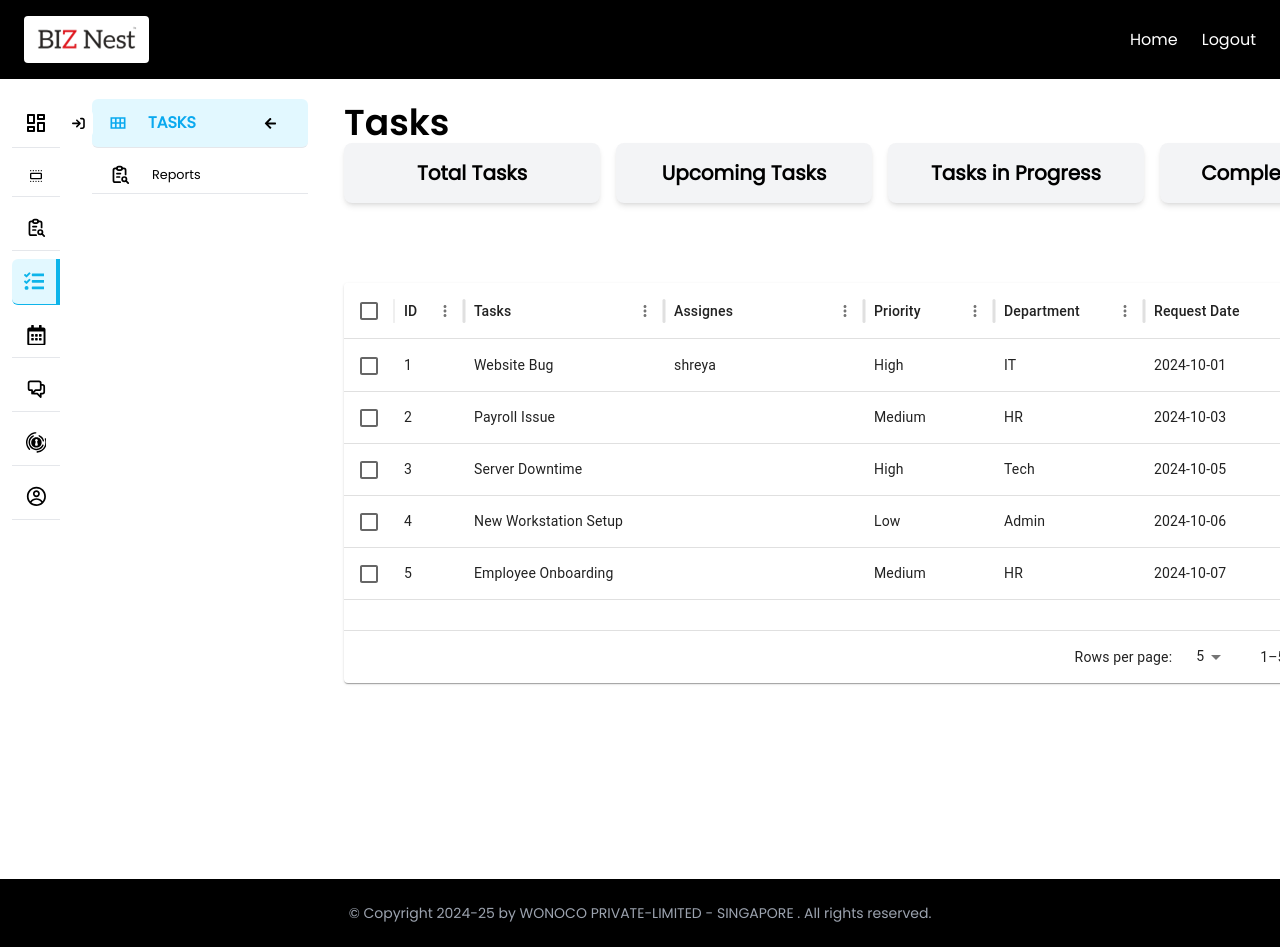
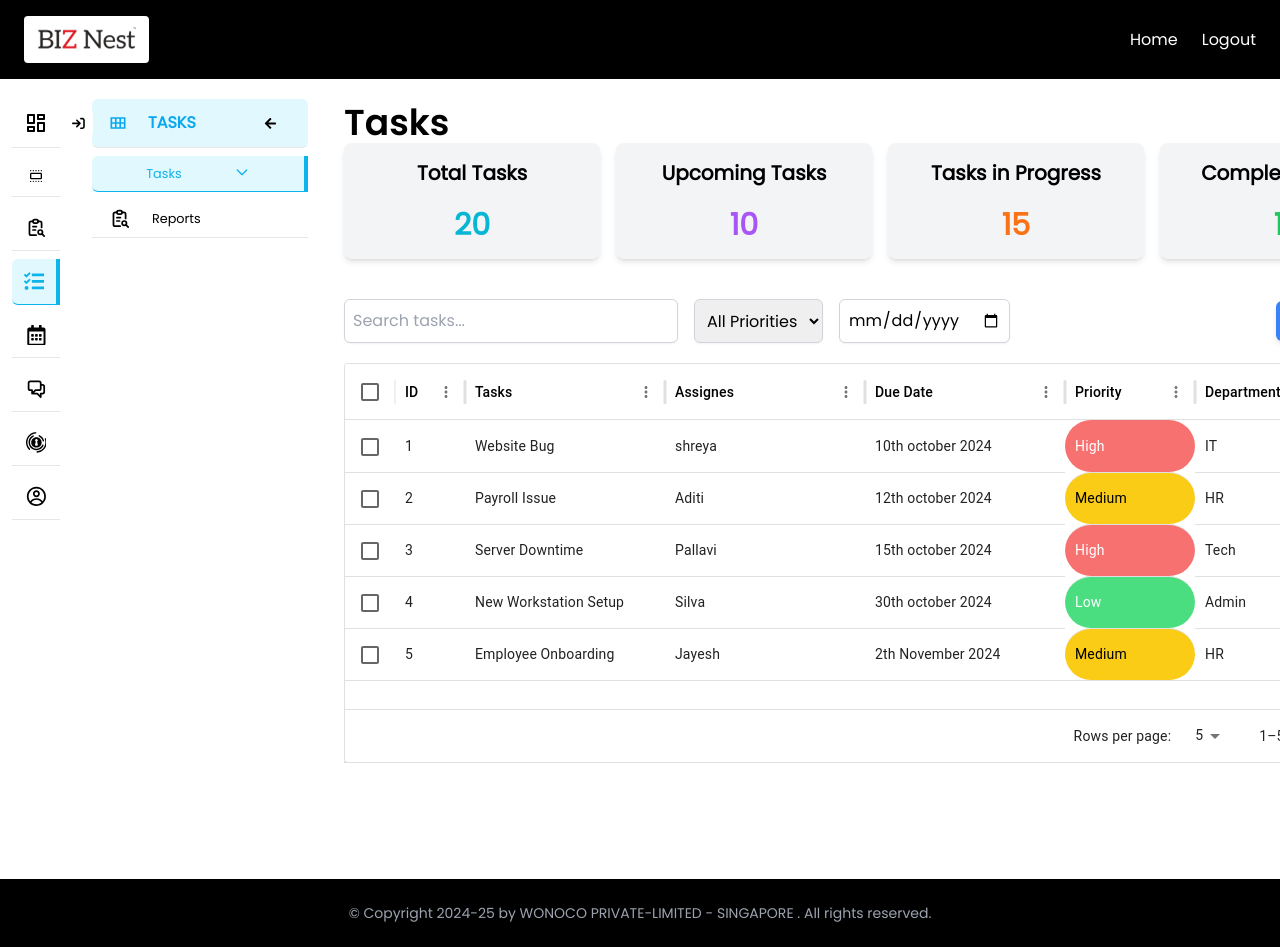
Before and after one commit to Kalpesh-Product/Client, a React (Create React App) app in the folder client-frontend/: page /tasks in a window 1280 px wide. Shown: the top 947 px of the page. Built offline with nearby package versions, Linux system fonts and the light colour scheme; what tailwindcss-motion would draw is missing.

Commit message:
Changes pushed on 20th November

```diff
--- a/client-frontend/src/components/ModuleSidebar.jsx
+++ b/client-frontend/src/components/ModuleSidebar.jsx
@@ -43,6 +43,7 @@ import { useNavigate, useLocation, useParams } from "react-router-dom";
 import { CgWebsite } from "react-icons/cg";
 import { BsCashCoin } from "react-icons/bs";
 import { AiOutlineSecurityScan } from "react-icons/ai";
+
 
 const ModuleSidebar = ({ mainSideBar }) => {
   const location = useLocation();
@@ -100,6 +101,26 @@ const ModuleSidebar = ({ mainSideBar }) => {
       ],
     },
   ];
+  const tasks = [
+    {
+      title: "Tasks",
+      route: "/tasks",
+      subMenus: [
+        {
+          title: "Dashboard",
+          route:""
+        },
+        {
+          title: "Tasklist",
+          route:""
+        },
+        {
+          title:"Team",
+          route:""
+        }
+      ],
+    },
+  ]
 
   // Get the department based on the current path
   const passedDepartment = location.pathname.split("/")[1];
@@ -112,7 +133,10 @@ const ModuleSidebar = ({ mainSideBar }) => {
     modules = hrModules;
   } else if (passedDepartment === "customer") {
     modules = itModules;
+  } else if (passedDepartment === "tasks") {
+    modules = tasks;
   }
+
 
   const departments = [
     { name: "FRONTEND", icon: <FaCode /> },
--- a/client-frontend/src/pages/Task.jsx
+++ b/client-frontend/src/pages/Task.jsx
@@ -1,4 +1,4 @@
-import React from 'react'
+import React,{useState} from 'react'
 import TestSide from '../components/Sidetest'
 import TaskSidebar from '../components/TaskManagement/TaskSidebar'
 
@@ -11,23 +11,36 @@ import FormControl from "@mui/material/FormControl";
 import Select from "@mui/material/Select";
 import { type } from 'jquery';
 import ModuleSidebar from '../components/ModuleSidebar';
+import { alignProperty } from '@mui/material/styles/cssUtils';
+import { NewModal } from '../components/NewModal';
 
 
 const Task = () => {
 
     const columns = [
-        { field: "id", headerName: "ID", width: 70 },
+        { field: "id", headerName: "ID", width: 70  },
         { field: "ticketTitle", headerName: "Tasks", width: 200 },
         { field: "Assignes", headerName: "Assignes", width: 200,
             type: "singleSelect",
             valueOptions: ["shreya","Aditi","Pallavi","Silva","Saloni","Jayesh","Pratap","Kamlesh","vaibhav"],
+
          },
+         { field: "DueDate", headerName: "Due Date", width: 200 },
         {
           field: "priority",
           headerName: "Priority",
           width: 130,
           type: "singleSelect",
           valueOptions: ["High", "Medium", "Low"],
+          cellClassName: (params) => {
+
+            if (params.value === "High") return "bg-red-400 text-white px-4 py-1 rounded-full text-center";
+            if (params.value === "Medium") return "bg-yellow-400 text-black px-4 py-1 rounded-full text-center";
+            if (params.value === "Low") return "bg-green-400 text-white px-4 py-1 rounded-full text-center ";
+
+            return "";
+          },
+
         },
         {
           field: "department",
@@ -35,8 +48,9 @@ const Task = () => {
           width: 150,
           type: "singleSelect",
           valueOptions: ["IT", "HR", "Tech", "Admin"],
+
         },
-        { field: "requestDate", headerName: "Request Date", width: 160 },
+
       ];
 
       const allRows = [
@@ -44,6 +58,7 @@ const Task = () => {
           id: 1,
           ticketTitle: "Website Bug",
           Assignes:"shreya",
+          DueDate: "10th october 2024",
           priority: "High",
           department: "IT",
           requestDate: "2024-10-01",
@@ -51,6 +66,8 @@ const Task = () => {
         {
           id: 2,
           ticketTitle: "Payroll Issue",
+          Assignes:"Aditi",
+          DueDate:"12th october 2024",
           priority: "Medium",
           department: "HR",
           requestDate: "2024-10-03",
@@ -58,6 +75,8 @@ const Task = () => {
         {
           id: 3,
           ticketTitle: "Server Downtime",
+          Assignes: "Pallavi",
+          DueDate:"15th october 2024",
           priority: "High",
           department: "Tech",
           requestDate: "2024-10-05",
@@ -65,6 +84,8 @@ const Task = () => {
         {
           id: 4,
           ticketTitle: "New Workstation Setup",
+          Assignes: "Silva",
+          DueDate:"30th october 2024",
           priority: "Low",
           department: "Admin",
           requestDate: "2024-10-06",
@@ -72,6 +93,8 @@ const Task = () => {
         {
           id: 5,
           ticketTitle: "Employee Onboarding",
+          Assignes:"Jayesh",
+          DueDate:"2th November 2024",
           priority: "Medium",
           department: "HR",
           requestDate: "2024-10-07",
@@ -79,6 +102,8 @@ const Task = () => {
         {
           id: 6,
           ticketTitle: "Network Issue",
+          Assignes:"Pratab",
+          DueDate:"7th November 2024",
           priority: "High",
           department: "IT",
           requestDate: "2024-10-08",
@@ -86,6 +111,8 @@ const Task = () => {
         {
           id: 7,
           ticketTitle: "Software Installation",
+          Assignes:"Kamlesh",
+          DueDate:"9th November 2024",
           priority: "Low",
           department: "Tech",
           requestDate: "2024-10-09",
@@ -93,6 +120,8 @@ const Task = () => {
         {
           id: 8,
           ticketTitle: "Office Supplies Request",
+          Assignes:"Saloni, siya",
+          DueDate:"10th November 2024",
           priority: "Low",
           department: "Admin",
           requestDate: "2024-10-10",
@@ -100,6 +129,8 @@ const Task = () => {
         {
           id: 9,
           ticketTitle: "Email Access Issue",
+          Assignes:"Divya",
+          DueDate:"20th November 2024",
           priority: "Medium",
           department: "IT",
           requestDate: "2024-10-11",
@@ -108,6 +139,9 @@ const Task = () => {
 
       const paginationModel = { page: 0, pageSize: 5 };
       const [department, setDepartment] = React.useState("");
+      const [searchTerm, setSearchTerm] = useState("");
+      const [priorityFilter, setPriorityFilter] = useState("");
+      const [modalOpen,SetModalOpen] = useState(false);
 
       const handleChange = (event) => {
         setDepartment(event.target.value);
@@ -119,45 +153,109 @@ const Task = () => {
           ? allRows // show all rows if no department is selected
           : allRows.filter((row) => row.department === department);
 
+          const filteredTasks = filteredRows.filter((task) =>{
+          const matchesSearch =  task.ticketTitle.toLowerCase().includes(searchTerm?.toLowerCase());
+          const matchesPriority = priorityFilter ? task.priority === priorityFilter : true;
+          return matchesPriority && matchesSearch ;
+          }
+
+          );
+
+          const assignTaskbtnClick =()=>{
+            SetModalOpen(true);
+          }
+
+          const closeModal = () => SetModalOpen(false);
+
   return (
     <div className="flex min-h-screen">
         <TestSide/>
         {/* <TaskSidebar /> */}
         <ModuleSidebar />
-        <div className='w-full p-6 motion-preset-blur-right-md'>
+        <div className='w-full p-6 motion-preset-blur-right-md  max-w-screen-xl mx-auto '>
         <h2 className="text-4xl  ">Tasks</h2>
         <div className="grid grid-cols-4 gap-4">
     {/* Total Tasks */}
-    <div className="bg-gray-100 p-4 shadow-md rounded-lg flex items-center justify-center">
+    <div className="bg-gray-100 p-4 shadow-md rounded-lg flex items-center justify-center flex-col">
       <h3 className="text-xl font-semibold">Total Tasks</h3>
+      <div className='items-center justify-center mt-5 font-bold text-cyan-500 text-3xl'>20</div>
     </div>
 
     {/* Upcoming Tasks */}
-    <div className="bg-gray-100 p-4 shadow-md rounded-lg flex items-center justify-center">
+    <div className="bg-gray-100 p-4 shadow-md rounded-lg flex items-center justify-center flex-col">
       <h3 className="text-xl font-semibold">Upcoming Tasks</h3>
+      <div className='items-center justify-center mt-5 font-bold text-purple-500 text-3xl'>10</div>
     </div>
 
     {/* Tasks in Progress */}
-    <div className="bg-gray-100 p-4 shadow-md rounded-lg flex items-center justify-center">
+    <div className="bg-gray-100 p-4 shadow-md rounded-lg flex items-center justify-center flex-col">
       <h3 className="text-xl font-semibold">Tasks in Progress</h3>
+      <div className='items-center justify-center mt-5 font-bold text-orange-500 text-3xl'>15</div>
     </div>
 
     {/* Completed Tasks */}
-    <div className="bg-gray-100 p-4 shadow-md rounded-lg flex items-center justify-center">
+    <div className="bg-gray-100 p-4 shadow-md rounded-lg flex items-center justify-center flex-col">
       <h3 className="text-xl font-semibold">Completed Tasks</h3>
+      <div className='items-center justify-center mt-5 font-bold text-green-500 text-3xl'>10</div>
     </div>
   </div>
 
+  <div className="flex flex-wrap items-center justify-between mt-10">
+    {/* Left Side: Search, Priority Dropdown, and Date Filter */}
+    <div className="flex flex-wrap gap-4">
+      {/* Search Field */}
+      <input
+        type="text"
+        placeholder="Search tasks..."
+        className="p-2 border border-gray-300 rounded-md shadow-sm focus:outline-none focus:ring-2 focus:ring-blue-400"
+        value={searchTerm}
+        onChange={(e) => setSearchTerm(e.target.value)}
+      />
+
+      {/* Priority Dropdown */}
+      <select
+        className="p-2 border border-gray-300 rounded-md shadow-sm focus:outline-none focus:ring-2 focus:ring-blue-400"
+        value={priorityFilter}
+        onChange={(e) => setPriorityFilter(e.target.value)}
+      >
+
+
+        <option value="">All Priorities</option>
+        <option value="High">High</option>
+        <option value="Medium">Medium</option>
+        <option value="Low">Low</option>
+      </select>
+
+      {/* Date Filter */}
+      <input
+        type="date"
+        className="p-2 border border-gray-300 rounded-md shadow-sm focus:outline-none focus:ring-2 focus:ring-blue-400"
+      />
+    </div>
+
+    {/* Right Side: Assign Task Button */}
+    <button className="px-4 py-2 bg-blue-500 text-white font-semibold rounded-md shadow-md hover:bg-blue-600 focus:outline-none focus:ring-2 focus:ring-blue-400"
+    onClick={assignTaskbtnClick}>
+     + Assign Task
+    </button>
+  </div>
+
   {/* Tabular section */}
-  <div className='mt-20'>
-  <Paper sx={{ height: 400, width: "100%" }}>
+  <div className='mt-5 overflow-auto w-full max-w-screen-xl mx-auto  motion-preset-blur-right-md'>
+  <Paper sx={{ height: 400, width: "100%", alignItems:"center" , display:"flex", justifyContent:"center"}}>
         <DataGrid
-          rows={filteredRows} // Pass filtered rows
+          rows={filteredTasks} // Pass filtered rows
           columns={columns}
           initialState={{ pagination: { paginationModel } }}
           pageSizeOptions={[5, 10]}
           checkboxSelection
-          sx={{ border: 0 }}
+
+          sx={{ "& .MuiDataGrid-columnHeaders": {
+      backgroundColor: "#fff", // Optional, background for the header
+      color: "black",          // Text color
+      fontWeight: "bold",
+            // Make header bold
+    }, }}
         />
     </Paper>
 
@@ -167,7 +265,22 @@ const Task = () => {
         </div>
 
 
+        {modalOpen &&
+(<NewModal open={modalOpen} onClose={closeModal}>
+  <div className='flex items-center justify-center flex-col'>
+    <h1 className='font-bold text-2xl '>Add Task</h1>
+    <div className='p-10'>
+      <label>Task Name</label>
+      <input className='border-gray-100 bg-gray-500 rounded-sm'  type='text'></input>
+
     </div>
+
+  </div>
+  </NewModal>)}
+
+
+    </div>
+
   )
 }
 
```
